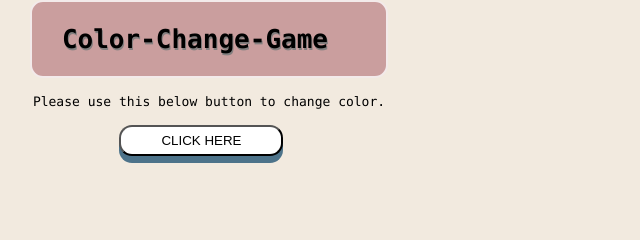
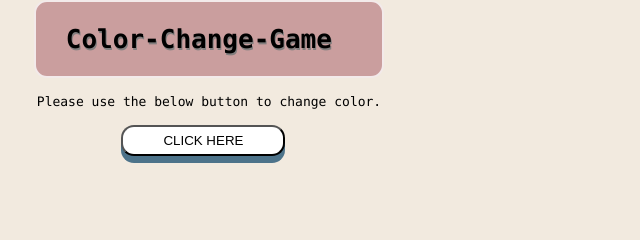
Before and after one commit to ShravanAmudala55/Color-Change-Game, a plain HTML site: page index.html in a window 1280 px wide. Shown: the part 330-570 px from the top of the page, 431-1071 px from the left. Drawn offline with Linux system fonts and the light colour scheme.

Commit message:
Update index.html

```diff
--- a/index.html
+++ b/index.html
@@ -14,7 +14,7 @@
         </header>
 
 
-    <p>Please use this below button to change color.
+    <p>Please use the below button to change color.
     </p>
     <button class="button" type="button">Click Here</button>
     <script type="text/javascript">
```
